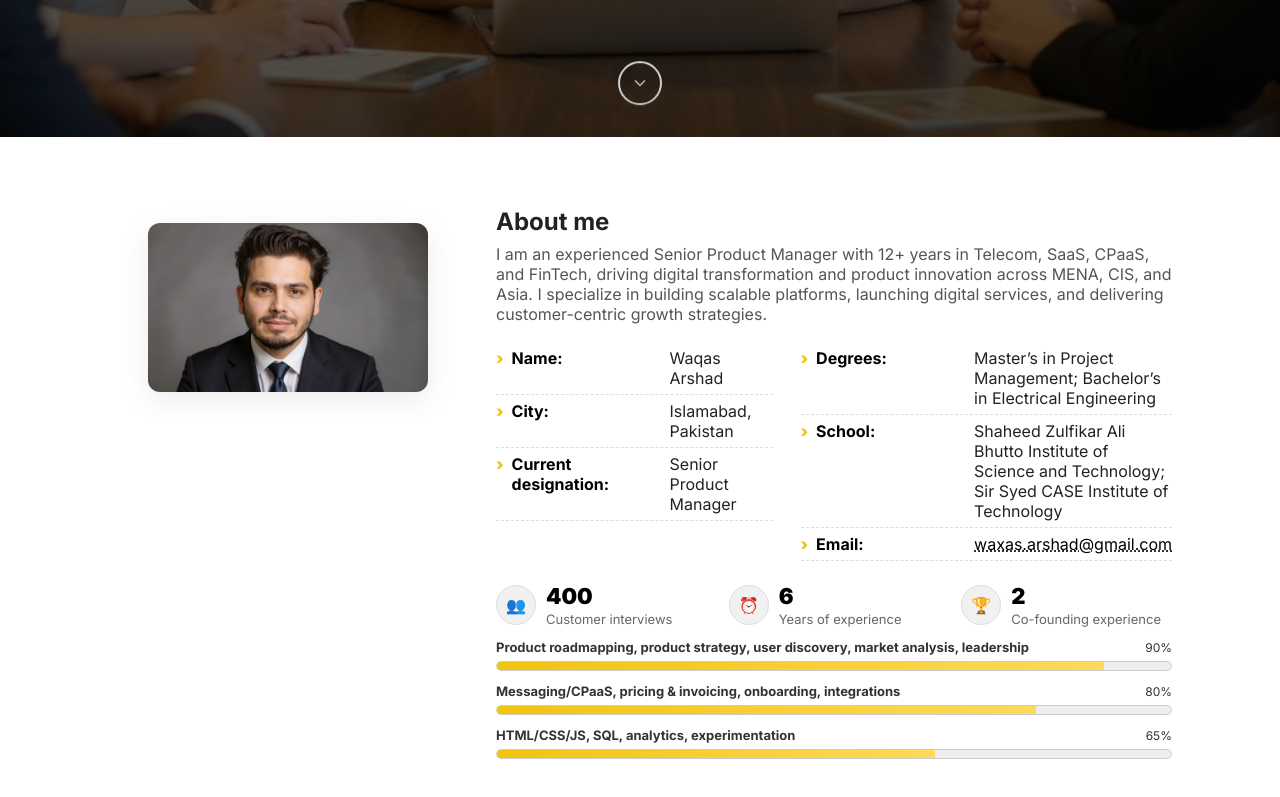
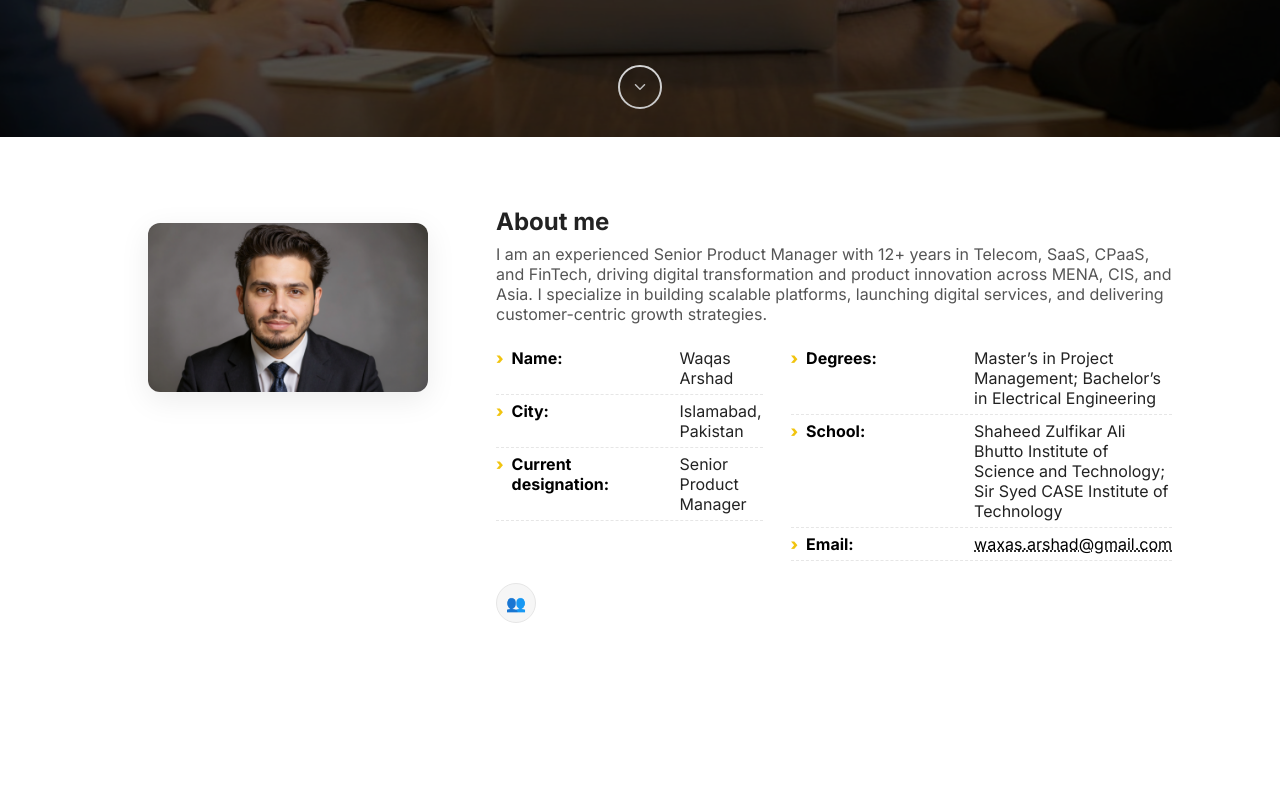
Before and after one commit to Waqas059/waqas-portfolio, a plain HTML site: page index.html in a window 1280 px wide. Shown: the part 663-1460 px from the top of the page. After the commit the page ends 1364 px from the top, so only its background shows below. Drawn offline with Linux system fonts and the light colour scheme.

Commit message:
Update index.html

```diff
--- a/index.html
+++ b/index.html
@@ -4,7 +4,7 @@
   <meta charset="utf-8" />
   <meta name="viewport" content="width=device-width, initial-scale=1" />
   <title>Waqas Arshad | Product Management & Innovation</title>
-  <meta name="description" content="Senior Product Manager (Telecom, SaaS, CPaaS, FinTech). Portfolio and resume." />
+  <meta name="description" content="Senior Product Manager (Telecom, SaaS, CPaaS, FinTech) — portfolio and about." />
 
   <!-- Fonts -->
   <link rel="preconnect" href="https://fonts.googleapis.com">
@@ -12,46 +12,43 @@
   <link href="https://fonts.googleapis.com/css2?family=Inter:wght@400;600;700;900&family=Great+Vibes&display=swap" rel="stylesheet">
 
   <style>
+    /* ===== Theme (white site) ===== */
     :root{
-      /* Light site with dark hero */
-      --bg:#ffffff; --fg:#222; --muted:#444; --line:#ddd;
-      --accent:#f1c40f; --card:#f9f9f9;
+      --bg:#ffffff;        /* page background (white) */
+      --fg:#222;           /* main text */
+      --muted:#555;        /* secondary text */
+      --line:#e6e6e6;      /* subtle lines */
+      --accent:#f1c40f;    /* gold accent */
       --shadow:0 8px 30px rgba(0,0,0,.08);
     }
     *{box-sizing:border-box}
     html{scroll-behavior:smooth}
-    body{margin:0;font-family:Inter,system-ui,Segoe UI,Roboto,Arial,sans-serif;background:var(--bg);color:var(--fg)}
+    body{margin:0;font-family:Inter,system-ui,Segoe UI,Roboto,Arial,sans-serif;background:var(--bg) !important;color:var(--fg)}
 
-    /* ===== NAV: transparent over hero, solid after scroll ===== */
+    /* ===== Top nav: transparent over hero; solid on scroll ===== */
     .tabs{
       position:fixed;top:0;left:0;right:0;z-index:60;
-      background:transparent;transition:background .25s,border-color .25s,box-shadow .25s;
-      border-bottom:1px solid transparent;
+      background:transparent;border-bottom:1px solid transparent;
+      transition:background .25s,border-color .25s,box-shadow .25s;
     }
     .tabs.scrolled{
       background:#fff;border-bottom:1px solid var(--line);box-shadow:var(--shadow);
     }
     .tabs .inner{
-      max-width:1200px;margin:0 auto;
-      display:flex;gap:18px;align-items:center;justify-content:center;
-      padding:10px 16px;
+      max-width:1200px;margin:0 auto;display:flex;gap:18px;align-items:center;justify-content:center;padding:10px 16px;
     }
     .tabs a{
-      letter-spacing:.06em;text-transform:uppercase;text-decoration:none;
-      font-weight:700;font-size:12px;
-      color:#fff;text-shadow:0 1px 2px rgba(0,0,0,.5);
-      transition:color .2s;
+      letter-spacing:.06em;text-transform:uppercase;text-decoration:none;font-weight:700;font-size:12px;
+      color:#fff;text-shadow:0 1px 2px rgba(0,0,0,.5);transition:color .2s;
     }
     .tabs.scrolled a{ color:#333; text-shadow:none; }
     .tabs a.active,.tabs a:hover{color:var(--accent)}
 
-    /* ===== HERO (dark, full-bleed) ===== */
-    .hero{
-      min-height:100svh;position:relative;display:grid;place-items:center;text-align:center;color:#fff;
-    }
+    /* ===== Hero (dark, full-bleed image) ===== */
+    .hero{min-height:100svh;position:relative;display:grid;place-items:center;text-align:center;color:#fff}
     .hero::before{
       content:"";position:absolute;inset:0;
-      /* change this path if your hero image lives elsewhere */
+      /* Change this path if your hero image lives elsewhere */
       background:url('replicate-prediction-d6z8q2mggdrmc0crttwagsyhv4.png') center/cover no-repeat;
       filter:brightness(.45);
     }
@@ -62,19 +59,17 @@
     }
     .hero-inner{position:relative;z-index:1;max-width:1100px;margin:0 auto;padding:120px 18px 60px}
     .hero-name{
-      font-family:"Great Vibes",cursive;
-      font-size:clamp(56px,8vw,84px);line-height:1.04;margin:0 0 10px;color:#fff;
+      font-family:"Great Vibes",cursive;font-size:clamp(56px,8vw,84px);line-height:1.04;margin:0 0 10px;color:#fff;
       text-shadow:0 2px 12px rgba(0,0,0,.45);
     }
     .hero-role{
-      margin:0;color:#fff;opacity:.96;letter-spacing:.22em;text-transform:uppercase;
-      font-weight:400;font-size:clamp(13px,1.6vw,18px);
-      text-shadow:0 1px 6px rgba(0,0,0,.35)
+      margin:0;color:#fff;opacity:.96;letter-spacing:.22em;text-transform:uppercase;font-weight:400;
+      font-size:clamp(13px,1.6vw,18px);text-shadow:0 1px 6px rgba(0,0,0,.35);
     }
     .down{
       position:absolute;left:50%;bottom:28px;transform:translateX(-50%);
       width:44px;height:44px;border:2px solid #ffffff;border-radius:50%;
-      color:#ffffff;display:grid;place-items:center;text-decoration:none;background:transparent;
+      color:#ffffff;display:grid;place-items:center;background:transparent;text-decoration:none;
       animation:bounce 1.6s infinite;
     }
     .down svg{width:18px;height:18px;display:block;opacity:.9}
@@ -84,27 +79,27 @@
       60% { transform:translate(-50%,-4px) }
     }
 
-    /* ===== LAYOUT HELPERS ===== */
+    /* ===== Layout helpers ===== */
     section{scroll-margin-top:70px}
     .wrap{max-width:1100px;margin:0 auto;padding:70px 18px}
 
-    /* ===== ABOUT (light) ===== */
-    .about{background:#fff;color:var(--fg)}
+    /* ===== ABOUT (forced white background) ===== */
+    .about{background:#fff !important;color:var(--fg)}
     .about .about-grid{display:grid;grid-template-columns:360px 1fr;gap:28px;align-items:start}
     .about-photo img{display:block;width:100%;height:auto;border-radius:12px;box-shadow:var(--shadow)}
     .about-title{margin:0 0 8px}
-    .about-intro{margin:0 0 18px;color:#555}
+    .about-intro{margin:0 0 18px;color:var(--muted)}
 
     .about-facts{display:grid;grid-template-columns:1fr 1fr;gap:12px 28px;margin:18px 0 10px}
     .about-facts ul{list-style:none;padding:0;margin:0}
     .about-facts li{display:flex;gap:8px;align-items:flex-start;padding:6px 0;border-bottom:1px dashed var(--line)}
     .about-facts li::before{content:"›";color:var(--accent);font-weight:900}
-    .about-facts .k{min-width:150px;font-weight:700;color:#000}
+    .about-facts .k{min-width:160px;font-weight:700;color:#000}
     .about-facts .v a{color:#000;text-decoration:underline dotted}
 
     .about-stats{display:grid;grid-template-columns:repeat(3,minmax(0,1fr));gap:22px;margin:22px 0 8px}
     .stat{display:grid;grid-template-columns:40px auto;column-gap:10px;align-items:center}
-    .stat .ico{width:40px;height:40px;border-radius:50%;background:#f1f1f1;border:1px solid var(--line);display:grid;place-items:center}
+    .stat .ico{width:40px;height:40px;border-radius:50%;background:#f6f6f6;border:1px solid var(--line);display:grid;place-items:center}
     .stat .num{font-size:22px;font-weight:900;color:#000}
     .stat .lbl{margin-top:2px;font-size:13px;color:#666}
 
@@ -147,7 +142,7 @@
     </a>
   </section>
 
-  <!-- ABOUT (updated content) -->
+  <!-- ABOUT (updated content, white background) -->
   <section id="about" class="about">
     <div class="wrap about-grid">
 
@@ -167,7 +162,7 @@
           building scalable platforms, launching digital services, and delivering customer-centric growth strategies.
         </p>
 
-        <!-- Facts -->
+        <!-- Key facts -->
         <div class="about-facts">
           <ul>
             <li><span class="k">Name:</span> <span class="v">Waqas Arshad</span></li>
@@ -194,73 +189,3 @@
         <div class="about-stats">
           <div class="stat">
             <div class="ico">👥</div>
-            <div>
-              <div class="num">400</div>
-              <div class="lbl">Customer interviews</div>
-            </div>
-          </div>
-          <div class="stat">
-            <div class="ico">⏰</div>
-            <div>
-              <div class="num">6</div>
-              <div class="lbl">Years of experience</div>
-            </div>
-          </div>
-          <div class="stat">
-            <div class="ico">🏆</div>
-            <div>
-              <div class="num">2</div>
-              <div class="lbl">Co-founding experience</div>
-            </div>
-          </div>
-        </div>
-
-        <!-- Skills -->
-        <div class="about-skills">
-          <div class="bar">
-            <div class="bar-top">
-              <span class="bar-label">Product roadmapping, product strategy, user discovery, market analysis, leadership</span>
-              <span class="bar-val">90%</span>
-            </div>
-            <div class="bar-track"><span class="bar-fill" style="width:90%"></span></div>
-          </div>
-          <div class="bar">
-            <div class="bar-top">
-              <span class="bar-label">Messaging/CPaaS, pricing &amp; invoicing, onboarding, integrations</span>
-              <span class="bar-val">80%</span>
-            </div>
-            <div class="bar-track"><span class="bar-fill" style="width:80%"></span></div>
-          </div>
-          <div class="bar">
-            <div class="bar-top">
-              <span class="bar-label">HTML/CSS/JS, SQL, analytics, experimentation</span>
-              <span class="bar-val">65%</span>
-            </div>
-            <div class="bar-track"><span class="bar-fill" style="width:65%"></span></div>
-          </div>
-        </div>
-
-      </div>
-    </div>
-  </section>
-
-  <script>
-    // Nav background toggles after leaving hero
-    const topbar = document.getElementById('topbar');
-    const toggleBar = () => {
-      if (window.scrollY > 10) topbar.classList.add('scrolled');
-      else topbar.classList.remove('scrolled');
-    };
-    addEventListener('scroll', toggleBar, { passive: true });
-    toggleBar();
-
-    // Fill skill bars after load
-    window.addEventListener('load',()=>{
-      document.querySelectorAll('.bar-fill').forEach(el=>{
-        const m = el.getAttribute('style').match(/width:(\d+%)/);
-        if(m) el.style.width = m[1];
-      });
-    });
-  </script>
-</body>
-</html>
```
